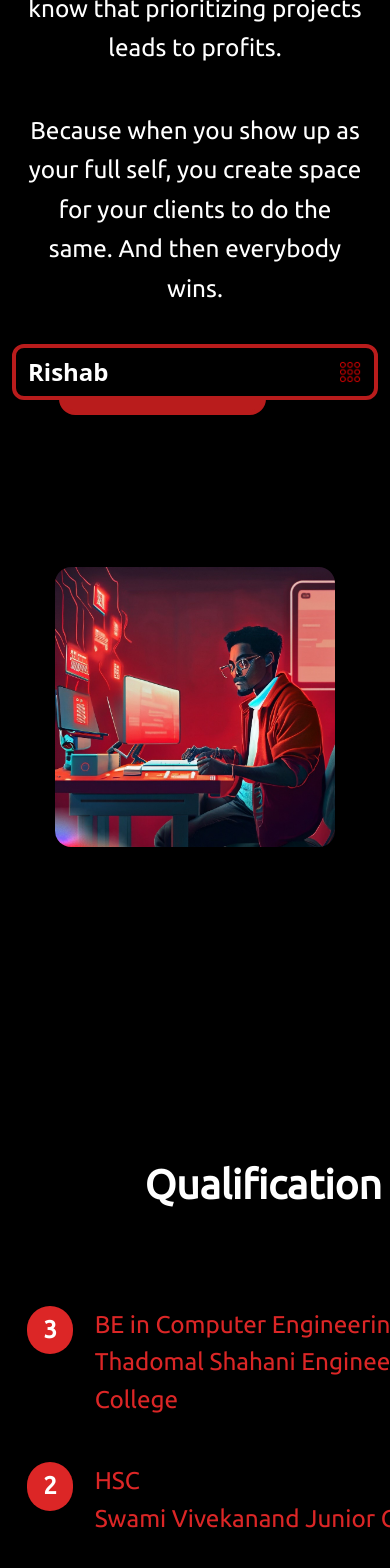
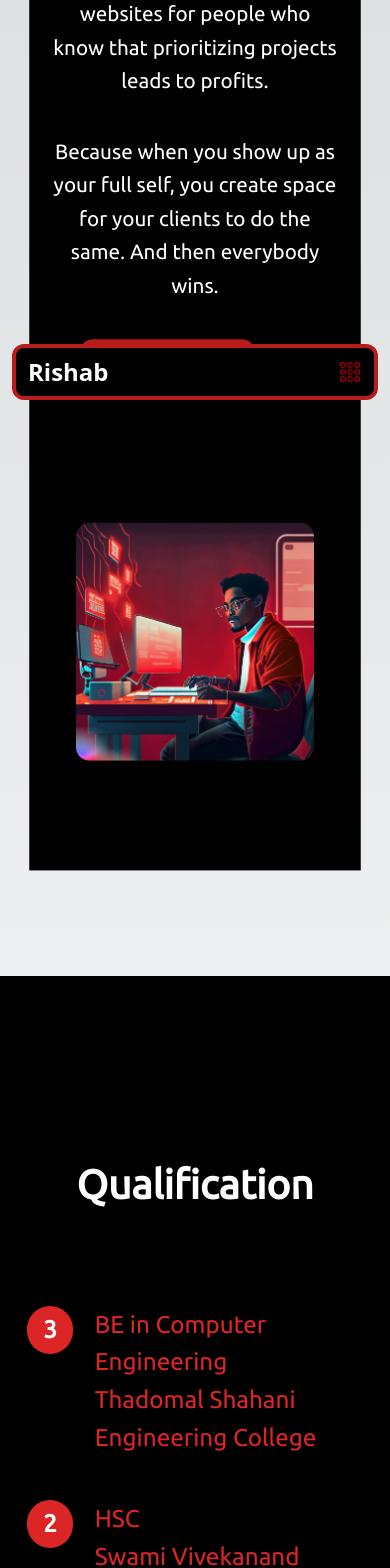
Before and after one commit to RishabMandal/Portfolio-Revamped-2.0, a Next.js app: page /components/about in a window 390 px wide. Shown: the part 432-2000 px from the top of the page. Built offline with nearby package versions, Linux system fonts and the light colour scheme.

Commit message:
Fixed the responsiveness and zoom level

```diff
--- a/app/components/about/page.tsx
+++ b/app/components/about/page.tsx
@@ -247,7 +247,7 @@ export default function About() {
       {/* // */}
       <section
         id="aboutmyself"
-        className={`bg-black text-white md:hidden lg:hidden body-font font-Rampart`}
+        className={`bg-black scale-[85%] md:scale-100 text-white md:hidden lg:hidden body-font font-Rampart`}
       >
         <div
           className={`container bg-black text-white mx-auto flex px-5 py-24 md:flex-row flex-col items-center`}
@@ -358,7 +358,7 @@ export default function About() {
               delay: 0.3,
               ease: "easeOut",
             }}
-            className={`bg-black md:container mx-auto text-white w-screen text-center px-5 py-24 items-center`}
+            className={`bg-black container scale-75 md:scale-100 mx-auto text-white md:w-screen text-center px-5 py-24 items-center`}
           >
             <h1
               ref={ref}
--- a/app/components/contact/page.tsx
+++ b/app/components/contact/page.tsx
@@ -40,7 +40,7 @@ export default function Contact() {
       id="contactme"
       className={`bg-black overflow-x-hidden text-white ${fontUbuntu.className} body-font`}
     >
-      <div className="container mx-auto h-[70vh] flex px-5 py-5 md:py-24 lg:py-24 md:flex-row flex-col items-center">
+      <div className="container scale-[85%] md:scale-100 mx-auto md:h-[70vh] flex px-5 py-5 md:py-24 lg:py-24 md:flex-row flex-col items-center">
         <motion.div
           initial={{ x: "-100vw" }}
           transition={{
--- a/app/layout.tsx
+++ b/app/layout.tsx
@@ -5,6 +5,13 @@ import Navbar from "./components/Navbar";
 export const metadata = {
   title: "Portfolio",
   description: "By Rishab Mandal",
+};
+
+const style = {
+  "@media screen and (min-width: 600px)": {
+    zoom: "135%",
+  },
+  zoom: "135%",
 };
 
 export default function RootLayout({
@@ -19,13 +26,14 @@ export default function RootLayout({
           scrollBehavior: "smooth",
           // zoom: "120%"
         }}
-        // className="md:scale-110"
       >
         <Navbar />
         <div
-          style={{
-            zoom: "135%",
-          }}
+          // style={{
+          //   zoom: "135%",
+          // }}
+          style={style}
+          // className="md:scale-[135%]"
         >
           {children}
         </div>
```
